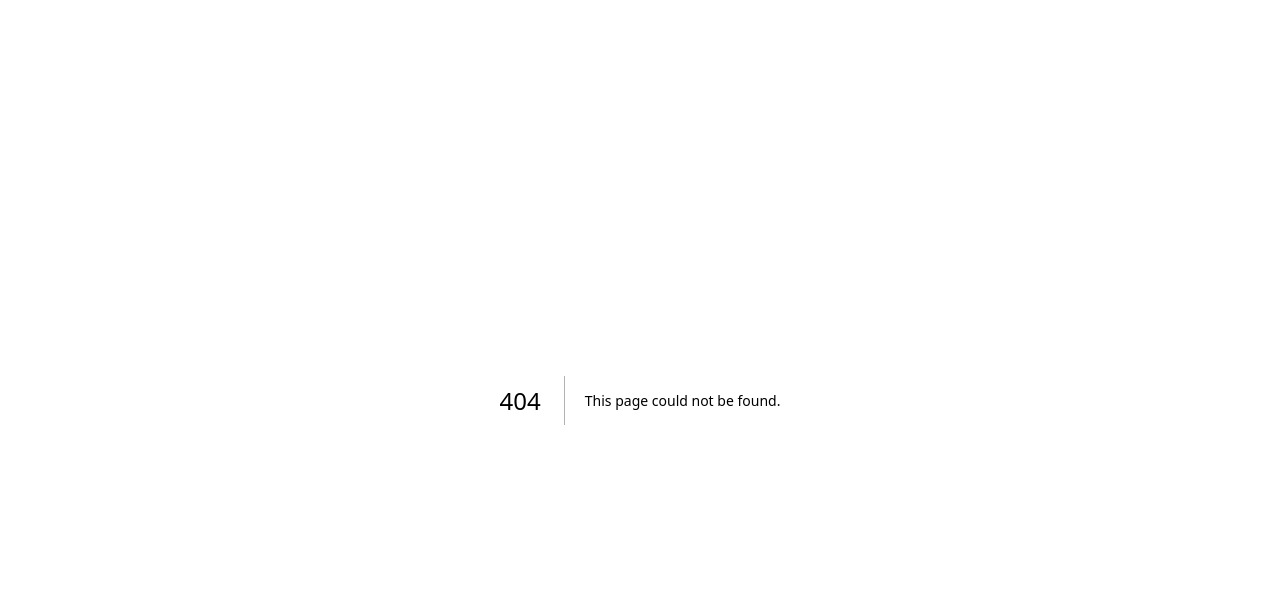
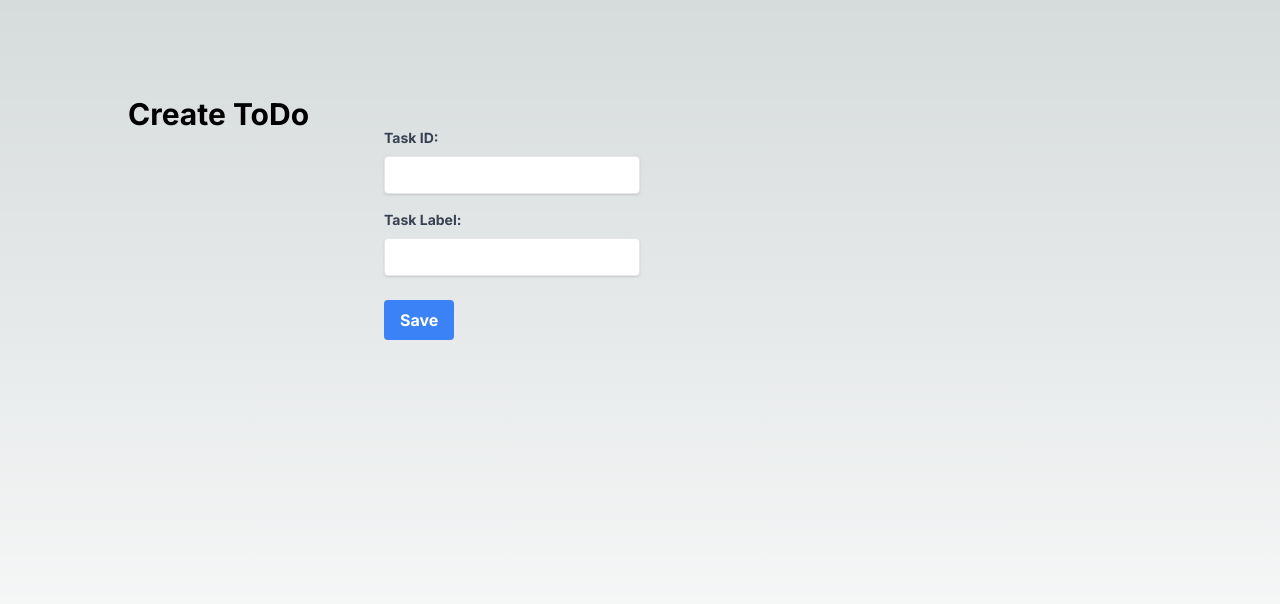
Before and after one commit to stefinie123/my-todo-app, a Next.js app in the folder my-todo-app-web/: page /create in a window 1280 px wide. Before the commit this address had no page. Shown: the top 604 px of the page. Built offline with nearby package versions, Linux system fonts and the light colour scheme.

Commit message:
Add create todo page

```diff
--- /dev/null
+++ b/my-todo-app-web/app/create/actions.ts
@@ -0,0 +1,20 @@
+"use server"
+
+import apiClientInstance from "@/lib/api-client"
+import { revalidatePath } from "next/cache";
+import { redirect } from "next/navigation";
+
+export async function createTodo(formData: FormData) {
+    const todo = {
+        id: formData.get('id') as string,
+        task: formData.get('task') as string,
+    }
+     try {
+        await apiClientInstance.createTodo(todo);
+    } catch (error) {
+        throw new Error(`Error: ${error}`);
+    }
+
+    revalidatePath('/');
+    redirect('/');
+}
--- /dev/null
+++ b/my-todo-app-web/app/create/page.tsx
@@ -0,0 +1,38 @@
+"use client"
+
+import React from "react";
+import { createTodo } from "./actions";
+
+export default function CreatePage() {
+    const [taskId, setTaskId] = React.useState("");
+    const [taskLabel, setTaskLabel] = React.useState("");
+    const [error, setError] = React.useState("");
+
+    return (
+        <main className="flex min-h-screen flex-col items-center justify-between p-24">
+            <div className="mb-32 grid text-center lg:max-w-5xl lg:w-full lg:mb-0 lg:grid-cols-4 lg:text-left">
+                <h1 className="text-3xl font-bold">Create ToDo</h1>
+                {error && <p className="text-red-500">{error}</p>}
+                <form action={createTodo} className="mt-8">
+                    <div className="mb-4">
+                        <label className="block text-gray-700 text-sm font-bold mb-2" htmlFor="task-id">
+                            Task ID:
+                        </label>
+                        <input name="id" required type="text" value={taskId} onChange={e => setTaskId(e.target.value)} className="shadow appearance-none border rounded w-full py-2 px-3 text-gray-700 leading-tight focus:outline-none focus:shadow-outline" />
+                    </div>
+                    <div className="mb-6">
+                        <label className="block text-gray-700 text-sm font-bold mb-2" htmlFor="task-label">
+                            Task Label:
+                        </label>
+                        <input name="task" required type="text" value={taskLabel} onChange={e => setTaskLabel(e.target.value)} className="shadow appearance-none border rounded w-full py-2 px-3 text-gray-700 leading-tight focus:outline-none focus:shadow-outline" />
+                    </div>
+                    <div className="flex items-center justify-between">
+                        <button className="bg-blue-500 hover:bg-blue-700 text-white font-bold py-2 px-4 rounded focus:outline-none focus:shadow-outline" type="submit">
+                            Save
+                        </button>
+                    </div>
+                </form>
+            </div>
+        </main>
+    );
+}
--- a/my-todo-app-web/app/layout.tsx
+++ b/my-todo-app-web/app/layout.tsx
@@ -5,8 +5,8 @@ import "./globals.css";
 const inter = Inter({ subsets: ["latin"] });
 
 export const metadata: Metadata = {
-  title: "Create Next App",
-  description: "Generated by create next app",
+  title: "My ToDo List App",
+  description: "This is a simple ToDo List App",
 };
 
 export default function RootLayout({
--- a/my-todo-app-web/app/page.tsx
+++ b/my-todo-app-web/app/page.tsx
@@ -1,3 +1,4 @@
+import Link from "next/link";
 import apiClientInstance, { ToDo } from "../lib/api-client";
 
 const TodoItem = ( props: { todo: ToDo }) => (
@@ -12,12 +13,17 @@ export default async function Home() {
   const todos = await apiClientInstance.getTodos();
 
   return (
-    <main className="flex min-h-screen flex-col items-center justify-between p-24">
-      <div className="mb-32 grid text-center lg:max-w-5xl lg:w-full lg:mb-0 lg:grid-cols-4 lg:text-left">
+    <main className="flex min-h-screen items-center justify-center p-24">
+      <div className="mb-32 grid text-center lg:max-w-5xl lg:w-full lg:mb-0 lg:grid-cols-4 lg:text-left mx-auto">
         {todos.map((todo: ToDo) => (
           <TodoItem key={todo.id} todo={todo} />
         ))}
-        {todos.length == 0 && "No ToDos Found"}
+        {todos.length == 0 && <div className="text-center">No ToDos Found</div>}
+        <div className="mt-8 text-center">
+          <Link href="/create" className="inline-block bg-blue-500 text-white font-bold py-2 px-4 rounded hover:bg-blue-700 mx-auto">
+            Create New
+          </Link>
+        </div>
       </div>
     </main>
   );
```
